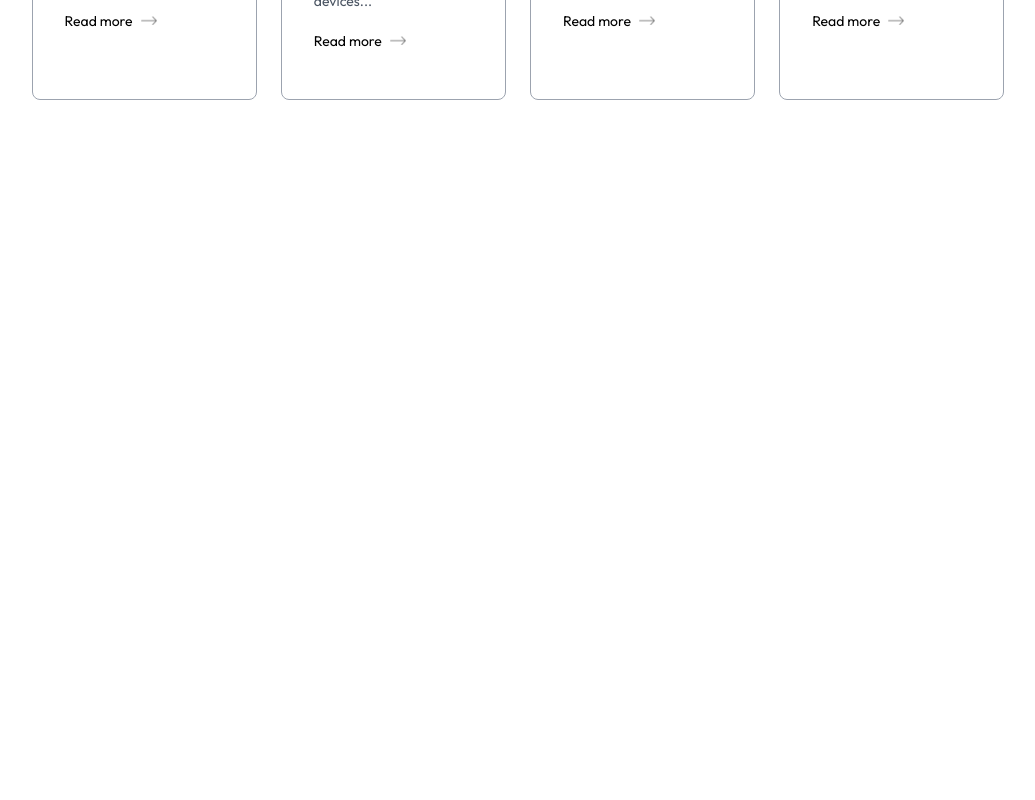
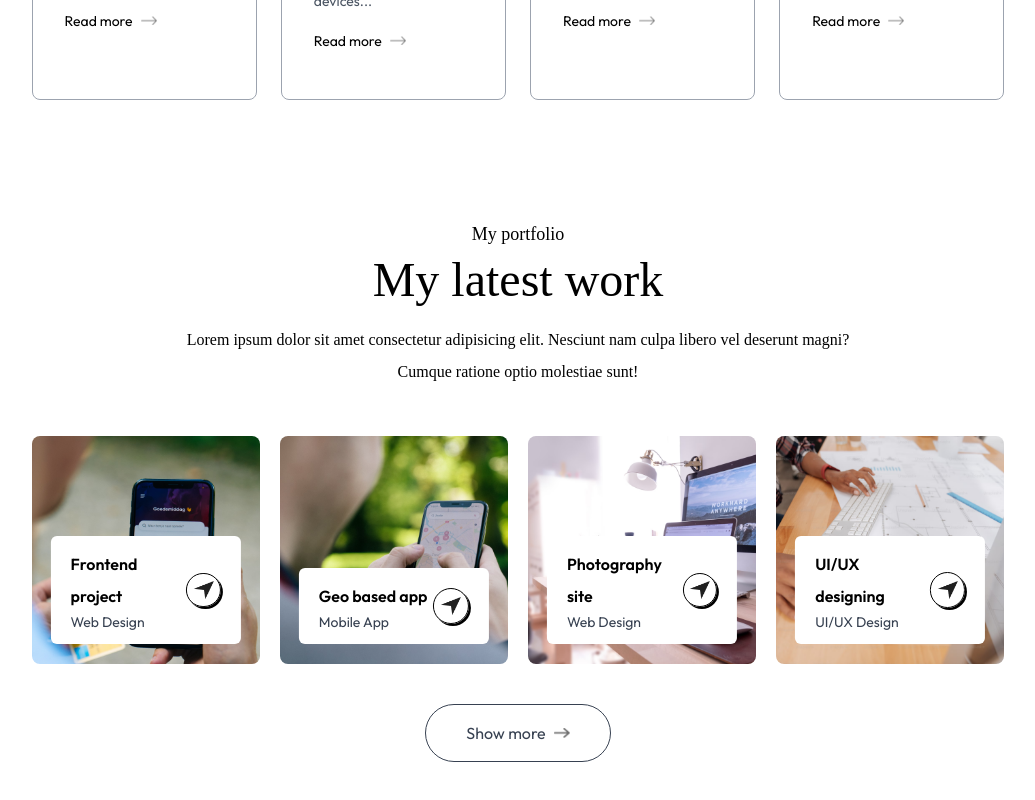
Before and after one commit to Matrix-Monk/my-portfolio, a Next.js app: page / in a window 1280 px wide. Shown: the part 2083-2883 px from the top of the page, without its empty margins (122-1157 px from the left). Before the commit the page ends 2263 px from the top, so only its background shows below. Built offline with nearby package versions, Linux system fonts and the light colour scheme; a web font is replaced by a local one.

Commit message:
Add My latest work section

```diff
--- /dev/null
+++ b/app/components/Work.jsx
@@ -0,0 +1,44 @@
+import { assets, workData } from "@/assets/assets";
+import Image from "next/image";
+import React from "react";
+
+const Work = () => {
+  return (
+    <div id="work" className="w-full px-[12%] py-10 scroll-mt-20">
+      <h4 className="text-center mb-2 text-lg font-Ovo">My portfolio</h4>
+      <h2 className="text-center text-5xl font-Ovo">My latest work</h2>
+      <p className="text-center max-w-2xl mx-auto mt-5 mb-12 font-Ovo">
+        Lorem ipsum dolor sit amet consectetur adipisicing elit. Nesciunt nam
+        culpa libero vel deserunt magni? Cumque ratione optio molestiae sunt!
+      </p>
+
+      <div className="grid grid-cols-auto my-10 gap-5">
+        {workData.map((project, index) => (
+          <div
+            className="aspect-square bg-cover bg-center rounded-lg relative cursor-pointer group"
+            key={index}
+            style={{ backgroundImage: `url(${project.bgImage})` }}
+          >
+            <div className="bg-white w-10/12 rounded-md absolute bottom-5 left-1/2 -translate-x-1/2 py-3 px-5 flex items-center justify-between duration-500 group-hover:bottom-7">
+              <div >
+                <h2 className="font-semibold" >{project.title}</h2>
+                <p className="text-sm text-gray-700">{project.description}</p>
+              </div>
+
+              <div className="border rounded-full border-black w-9 aspect-square flex items-center justify-center shadow-[2px_2px_0_#000] group-hover:bg-lime-300 transition" >
+                <Image className="w-5" src={assets.send_icon} alt="" />
+              </div>
+            </div>
+          </div>
+        ))}
+          </div>
+
+          <a className="w-max flex items-center justify-center gap-2 text-gray-700 border-[0.5px] border-gray-700 rounded-full py-3 px-10 mx-auto hover:bg-lightHover duration-500  " href="">Show more <Image src={assets.right_arrow_bold} alt="" className="w-4"/>
+
+
+          </a>
+    </div>
+  );
+};
+
+export default Work;
--- a/app/page.js
+++ b/app/page.js
@@ -4,6 +4,7 @@
 import Header from "./components/Header";
 import Navbar from "./components/Navbar";
 import Services from "./components/Services";
+import Work from "./components/Work";
 
 export default function Home() {
   return (
@@ -11,7 +12,8 @@
       <Navbar />
       <Header />
       <About />
-      <Services/>
+      <Services />
+      <Work/>
     </div>
   );
 }
```
